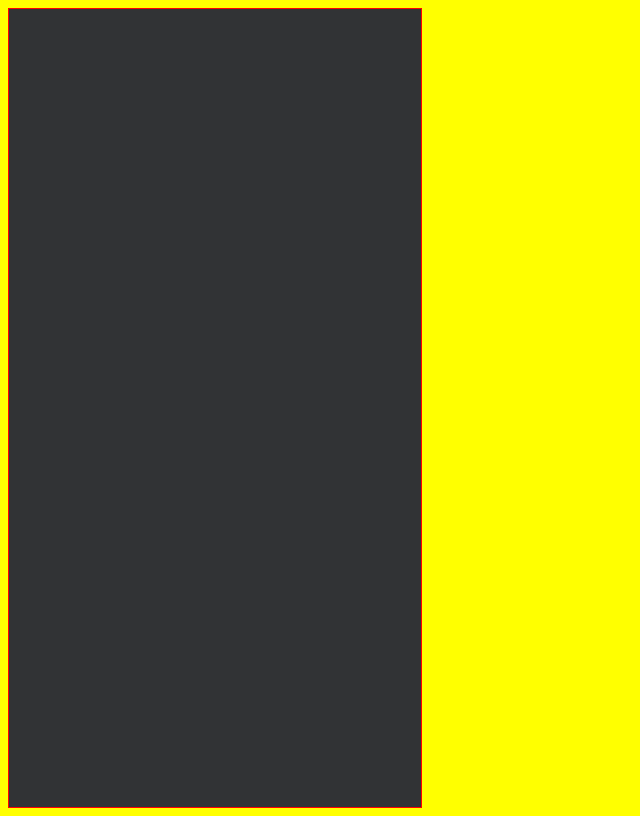
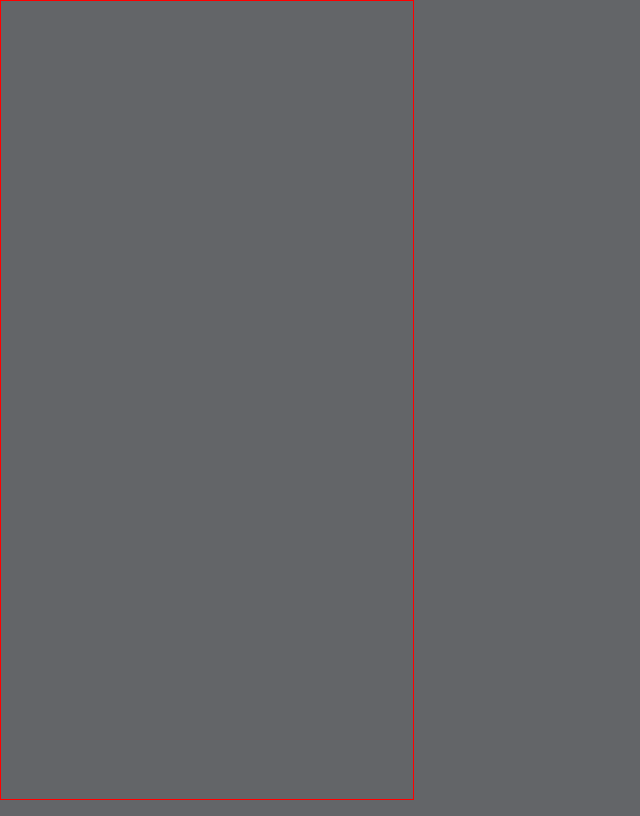
Before and after one commit to astap-bender/react_blog, a React (Create React App) app: page / in a window 1280 px wide. Shown: the whole page, without its empty margins (0-640 px from the left). Built offline with nearby package versions, Linux system fonts and the light colour scheme.

Commit message:
Update main.css

```diff
--- a/src/main.css
+++ b/src/main.css
@@ -4,12 +4,6 @@
 }
 
 html {
-    background-color: yellow;
-}
-
-
-
-.App {
     box-sizing: border-box;
     margin: 0;
     padding: 0;
@@ -18,7 +12,7 @@ html {
     border: 1px solid red;
     width: 414px;
     overflow-y: auto;
-    background-color: #313335;
+    background-color: #636568;
     padding-top: constant(safe-area-inset-top);
     padding-top: env(safe-area-inset-top);
     padding-left: constant(safe-area-inset-left);
@@ -28,3 +22,9 @@ html {
     padding-bottom: constant(safe-area-inset-bottom);
     padding-bottom: env(safe-area-inset-bottom);
 }
+
+
+
+.App {
+    background-color: #313335;
+}
```
